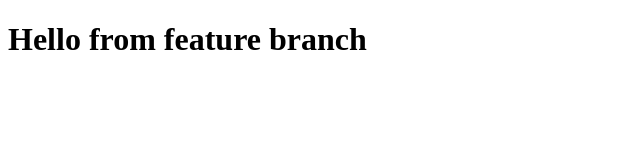
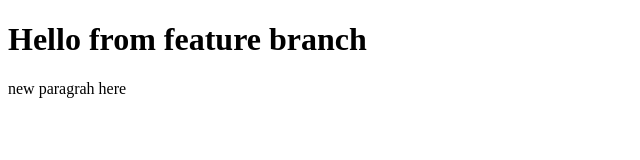
Before and after one commit to rodrick211225/real-project-website, a plain HTML site: page index.html in a window 1280 px wide. Shown: the whole page, without its empty margins (0-640 px from the left). Drawn offline with Linux system fonts and the light colour scheme.

Commit message:
New paragraph added

```diff
--- a/index.html
+++ b/index.html
@@ -6,5 +6,6 @@
   </head>
   <body>
     <h1>Hello from feature branch</h1>
+	<p>new paragrah here</p>
   </body>
 </html>
```
